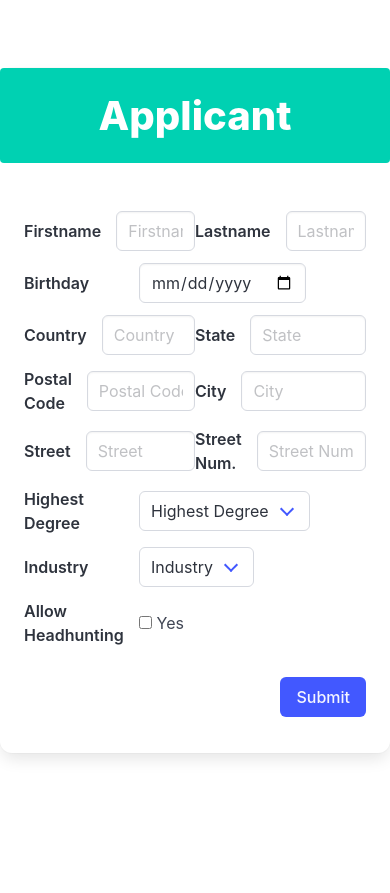
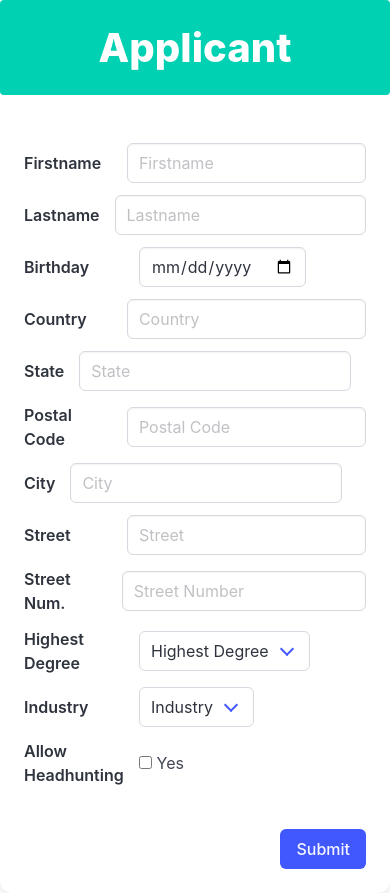
Before and after one commit to Louiiiiii/Jobify, a PHP site: page /view/applicant/create_user_applicant.php in a window 390 px wide. Before the commit the page ends 759 px from the top, so only its background shows below. Run offline with PHP 8.4, Linux system fonts and the light colour scheme; some libraries are stand-ins or nearby versions.

Commit message:
fixed design of both create_user sites

```diff
--- a/source/scripts/cardMargin.js
+++ /dev/null
@@ -1,4 +0,0 @@
-const addMargin = document.body.clientHeight - document.querySelector('.card').clientHeight < 0 ?
-                        (document.body.clientHeight*0.1).toString() + 'px 0' :
-                        '0';
-document.querySelector('body').style.margin = addMargin;
--- a/source/style/create_user.css
+++ b/source/style/create_user.css
@@ -88,3 +88,26 @@ body {
 input[type="text"]::-webkit-calendar-picker-indicator {
     display: none !important;
 }
+
+@media (max-width: 800px) {
+    body {
+        height: 100%;
+
+        .card {
+            .card-content {
+                .card-content__body {
+
+                    .row {
+                        flex-direction: column;
+                        margin: 0;
+
+                        .field {
+                            justify-content: unset;
+                            margin-bottom: 0.75rem;
+                        }
+                    }
+                }
+            }
+        }
+    }
+}
--- a/source/view/applicant/create_user_applicant.php
+++ b/source/view/applicant/create_user_applicant.php
@@ -117,5 +117,3 @@
     </div>
 </body>
 </html>
-
-<script src="../../scripts/cardMargin.js"></script>
--- a/source/view/company/create_user_company.php
+++ b/source/view/company/create_user_company.php
@@ -86,5 +86,3 @@
     </div>
 </body>
 </html>
-
-<script src="../../scripts/cardMargin.js"/>
```
